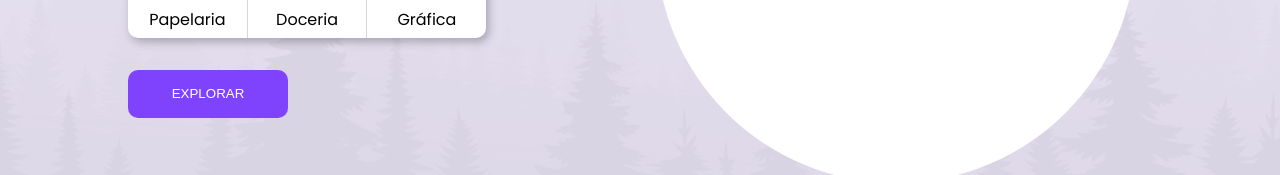
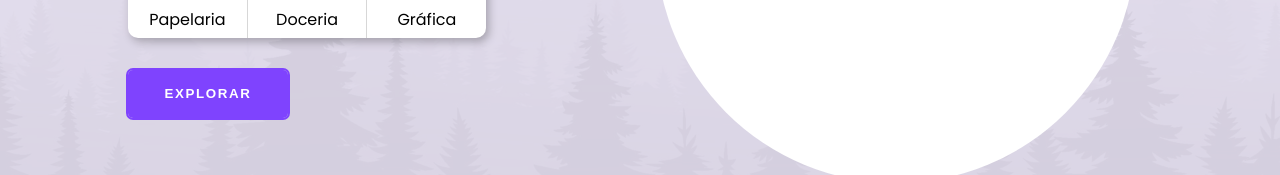
Before and after one commit to leoleodev/desenh4ndo_voce, a React (Vite) app: page / in a window 1280 px wide. Shown: the part 489-664 px from the top of the page. Built offline with nearby package versions, Linux system fonts and the light colour scheme.

Commit message:
start of main content

```diff
--- a/src/pages/App.tsx
+++ b/src/pages/App.tsx
@@ -18,7 +18,9 @@ function App() {
 
       <main>
 
+        <div className="widthContainerMain sectionMovie"></div>
         <div className="widthContainerMain"></div>
+        <div className="widthContainerMain sectioTestimonial"></div>
 
       </main>
 
--- a/src/styles/global.css
+++ b/src/styles/global.css
@@ -73,7 +73,7 @@ header::before{
     background-position: center center;
     filter: saturate(0);
     z-index: -1;
-    opacity: 0.1;
+    opacity: 0.12;
 }
 
 .widthContainerHeader{
--- a/src/styles/modules/HeaderBar.module.css
+++ b/src/styles/modules/HeaderBar.module.css
@@ -37,7 +37,7 @@ img{
     max-width: 50%;
 }
 
-@media(max-width: 500px){
+@media(max-width: 600px){
 
     .buttonMusical{
         width: 3rem;
--- a/src/styles/modules/HeaderMain.module.css
+++ b/src/styles/modules/HeaderMain.module.css
@@ -89,21 +89,45 @@ img{
 }
 
 button.buttonExplorer{
-    border: none;
-    border-radius: 10px;
 
     width: 10rem;
     height: 3rem;
 
+    border-radius: 5px;
+    font-weight: 600;
+
+    text-decoration: none;
+    letter-spacing: 0.1rem;
     background: var(--purpleButton);
     color: white;
-
+    border: none;
+    outline: 2px solid var(--purpleButton);
+    position: relative;
+    overflow: hidden;
     transition: 1s;
+    z-index: 1;
 }
 button.buttonExplorer:hover{
     cursor: pointer;
-    background: var(--purpleDark);
+    color: var(--purpleButton);
 }
+
+button.buttonExplorer::before{
+    content: '';
+    position: absolute;
+    top: 0;
+    left: -50px;
+    width: 0;
+    height: 100%;
+    background: white;
+    transform: skewX(35deg);
+    z-index: -1;
+    transition: 1s;
+}
+button.buttonExplorer:hover::before{
+    width: 150%;
+}
+
 
 .carrosel{
     width: 30em;
@@ -145,7 +169,7 @@ button.buttonExplorer:hover{
     }
 
 }
-@media(max-width: 500px){
+@media(max-width: 600px){
 
     h1{
         text-align: center;
--- a/src/styles/responsiveness.css
+++ b/src/styles/responsiveness.css
@@ -6,6 +6,7 @@
     }
 
 }
+
 @media(max-width: 720px){
 
     html{
@@ -13,3 +14,11 @@
     }
 
 }
+
+@media(max-width: 600px){
+
+    html{
+        font-size: 81.25%;
+    }
+
+}
```
